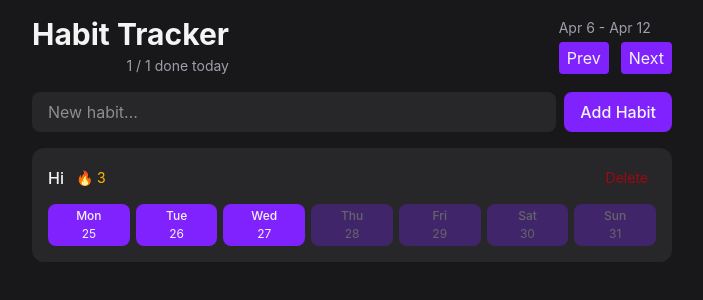
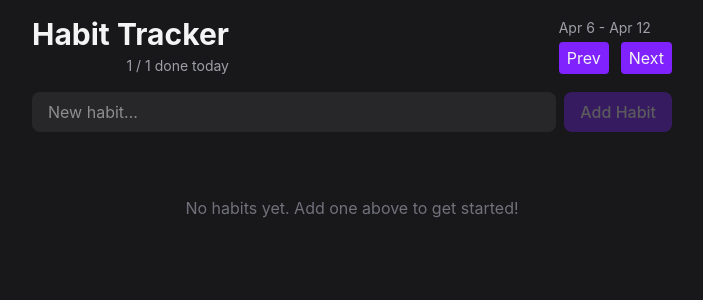
Before and after one commit to CamrynBowWow/habit-tracker, a React (Vite) app: page / in a window 1280 px wide. Shown: the top 300 px of the page, without its empty margins (288-991 px from the left). Built offline with nearby package versions, Linux system fonts and the light colour scheme.

Commit message:
useState Hook Done

```diff
--- a/src/App.tsx
+++ b/src/App.tsx
@@ -1,13 +1,40 @@
+import { useState } from 'react';
 import { HabitForm } from './components/HabitForm';
-import { HabitList } from './components/HabitList';
+import { HabitList, type Habit } from './components/HabitList';
 import { Header } from './components/Header';
+import { isSameDay } from 'date-fns';
 
 export default function App() {
+	const [habits, setHabits] = useState<Habit[]>([]);
+
+	function addHabit(name: string) {
+		setHabits((curr) => [...curr, { id: crypto.randomUUID(), name, completions: [] }]);
+	}
+
+	function deleteHabit(id: string) {
+		setHabits((curr) => curr.filter((h) => h.id !== id));
+	}
+
+	function toggleHabit(id: string, date: Date) {
+		setHabits((curr) =>
+			curr.map((h) => {
+				if (h.id !== id) return h;
+
+				const alreadyDone = h.completions.some((c) => isSameDay(c, date));
+				const completions = alreadyDone
+					? h.completions.filter((c) => !isSameDay(c, date))
+					: [...h.completions, date];
+
+				return { ...h, completions };
+			}),
+		);
+	}
+
 	return (
 		<div className='max-w-2xl mx-auto p-4 flex flex-col gap-4'>
 			<Header />
-			<HabitForm />
-			<HabitList />
+			<HabitForm addHabit={addHabit} />
+			<HabitList deleteHabit={deleteHabit} toggleHabit={toggleHabit} habits={habits} />
 		</div>
 	);
 }
--- a/src/components/HabitForm.tsx
+++ b/src/components/HabitForm.tsx
@@ -1,13 +1,33 @@
+import { useState } from 'react';
 import { Button } from './Button';
 
-export function HabitForm() {
+type HabitFormProps = {
+	addHabit: (name: string) => void;
+};
+
+export function HabitForm({ addHabit }: HabitFormProps) {
+	const [name, setName] = useState('');
+
+	function handleSubmit(e: SubmitEvent) {
+		e.preventDefault();
+
+		if (name.trim() === '') return;
+		setName('');
+
+		addHabit(name);
+	}
+
 	return (
-		<form className='flex gap-2'>
+		<form className='flex gap-2' onSubmit={handleSubmit}>
 			<input
+				value={name}
+				onChange={(e) => setName(e.target.value)}
 				className='flex-1 rounded-lg bg-zinc-800 px-4 py-2 outline-none focus-visible:ring-2 focus-visible:ring-violet-500'
 				placeholder='New habit...'
 			/>
-			<Button className='rounded-lg px-4 py-2 font-medium'>Add Habit</Button>
+			<Button disabled={name.trim() === ''} className='rounded-lg px-4 py-2 font-medium'>
+				Add Habit
+			</Button>
 		</form>
 	);
 }
--- a/src/components/HabitList.tsx
+++ b/src/components/HabitList.tsx
@@ -1,9 +1,23 @@
 import { Button } from './Button';
-import { eachDayOfInterval, endOfWeek, format, isFuture, startOfWeek } from 'date-fns';
+import {
+	eachDayOfInterval,
+	endOfWeek,
+	format,
+	isFuture,
+	isSameDay,
+	startOfWeek,
+	subDays,
+} from 'date-fns';
 
-export function HabitList() {
-	const habits = [{ id: '1', name: 'Hi' }];
+export type Habit = { id: string; name: string; completions: Date[] };
 
+type HabitListProps = {
+	habits: Habit[];
+	deleteHabit: (id: string) => void;
+	toggleHabit: (id: string, date: Date) => void;
+};
+
+export function HabitList({ habits, deleteHabit, toggleHabit }: HabitListProps) {
 	if (habits.length === 0) {
 		return (
 			<p className='text-center text-zinc-500 py-12'>
@@ -15,30 +29,43 @@
 	return (
 		<div className='flex flex-col gap-3'>
 			{habits.map((habit) => (
-				<HabitItem key={habit.id} habit={habit} />
+				<HabitItem
+					deleteHabit={deleteHabit}
+					toggleHabit={toggleHabit}
+					key={habit.id}
+					habit={habit}
+				/>
 			))}
 		</div>
 	);
 }
 
 type HabitItemProps = {
-	habit: { id: string; name: string };
+	habit: Habit;
+	deleteHabit: (id: string) => void;
+	toggleHabit: (id: string, date: Date) => void;
 };
 
-function HabitItem({ habit }: HabitItemProps) {
+function HabitItem({ habit, deleteHabit, toggleHabit }: HabitItemProps) {
 	const visibleDates = eachDayOfInterval({
 		start: startOfWeek(new Date(), { weekStartsOn: 1 }),
 		end: endOfWeek(new Date(), { weekStartsOn: 1 }),
 	});
+
+	const streak = getStreak(habit.completions);
 
 	return (
 		<div className='rounded-xl bg-zinc-800 p-4 flex flex-col gap-3'>
 			<div className='flex items-center justify-between'>
 				<div className='flex gap-3 items-center'>
 					<span className='font-medium'>{habit.name}</span>
-					<span className='text-sm text-amber-400'>🔥 3</span>
+					<span className='text-sm text-amber-400'>🔥 {streak}</span>
 				</div>
-				<Button variant='ghost-destructive' className='text-sm'>
+				<Button
+					onClick={() => deleteHabit(habit.id)}
+					variant='ghost-destructive'
+					className='text-sm'
+				>
 					Delete
 				</Button>
 			</div>
@@ -48,6 +75,8 @@
 						className='flex flex-1 flex-col items-center gap-0.5 rounded-lg text-xs'
 						key={date.toISOString()}
 						disabled={isFuture(date)}
+						onClick={() => toggleHabit(habit.id, date)}
+						variant={habit.completions.some((d) => isSameDay(date, d)) ? 'primary' : 'secondary'}
 					>
 						<span className='font-medium'>{format(date, 'EEE')}</span>
 						<span>{format(date, 'd')}</span>
@@ -57,3 +86,15 @@
 		</div>
 	);
 }
+
+function getStreak(completions: Date[]) {
+	let streak = 0;
+	let date = new Date();
+
+	while (completions.some((c) => isSameDay(c, date))) {
+		streak++;
+		date = subDays(date, 1);
+	}
+
+	return streak;
+}
```
